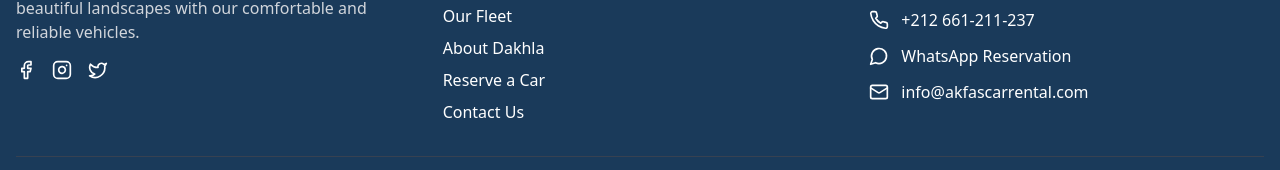
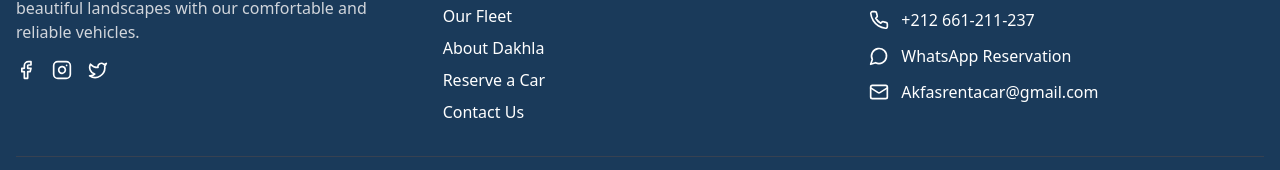
Before and after one commit to akfascar/akfas-dakhla-wheels-rentals, a React (Vite) app: page /fleet in a window 1280 px wide. Shown: the part 3698-3868 px from the top of the page. Built offline with nearby package versions, Linux system fonts and the light colour scheme.

Commit message:
Fix: Update contact email
Replaced the contact email address with the new one.

```diff
--- a/src/components/Footer.tsx
+++ b/src/components/Footer.tsx
@@ -76,7 +76,7 @@ const Footer = () => {
               </li>
               <li className="flex items-center space-x-3">
                 <Mail size={20} className="shrink-0" />
-                <span>info@akfascarrental.com</span>
+                <span>Akfasrentacar@gmail.com</span>
               </li>
             </ul>
           </div>
```
